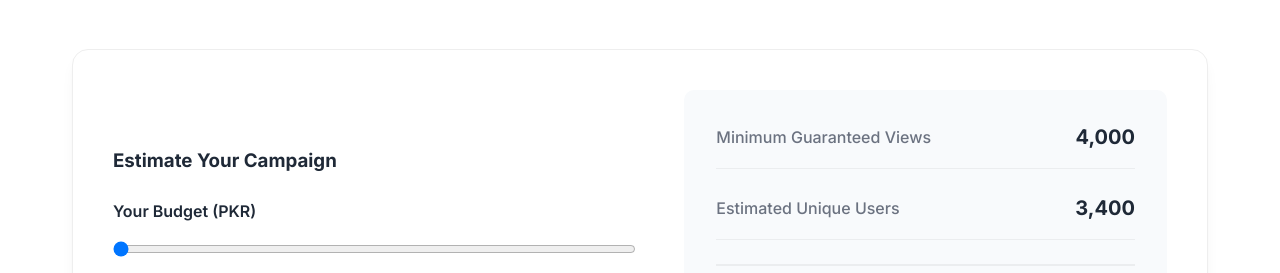
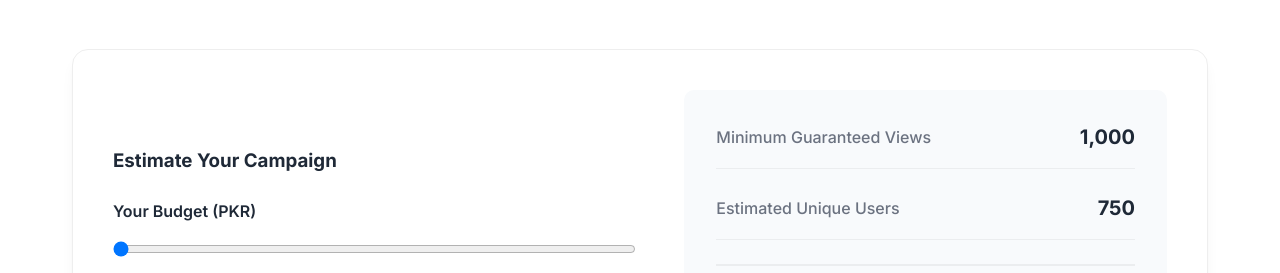
Before and after one commit to huzzy69/fg-free-wifi, a React (Vite) app: page /advertisers in a window 1280 px wide. Shown: the part 881-1154 px from the top of the page. Built offline with nearby package versions, Linux system fonts and the light colour scheme.

Commit message:
Update ROI calculator to match screenshot specs

```diff
--- a/src/pages/Advertisers.tsx
+++ b/src/pages/Advertisers.tsx
@@ -147,13 +147,13 @@ const Advertisers: React.FC = () => {
                                     className="range-slider"
                                     onChange={(e) => {
                                         const val = parseInt(e.target.value);
-                                        const views = Math.floor(val / 2.5); // Assuming avg 2.5 PKR per view
+                                        const views = Math.floor(val / 10); // Assuming avg 10 PKR per view
                                         const budgetEl = document.getElementById('calc-budget');
                                         const viewsEl = document.getElementById('calc-views');
                                         const usersEl = document.getElementById('calc-users');
                                         if (budgetEl) budgetEl.innerText = val.toLocaleString();
                                         if (viewsEl) viewsEl.innerText = views.toLocaleString();
-                                        if (usersEl) usersEl.innerText = Math.floor(views * 0.85).toLocaleString();
+                                        if (usersEl) usersEl.innerText = Math.floor(views * 0.75).toLocaleString();
                                     }}
                                 />
                                 <div className="budget-display">PKR <span id="calc-budget">10,000</span></div>
@@ -162,11 +162,11 @@ const Advertisers: React.FC = () => {
                         <div className="calculator-results">
                             <div className="result-item">
                                 <span className="label">Minimum Guaranteed Views</span>
-                                <span className="value" id="calc-views">4,000</span>
+                                <span className="value" id="calc-views">1,000</span>
                             </div>
                             <div className="result-item">
                                 <span className="label">Estimated Unique Users</span>
-                                <span className="value" id="calc-users">3,400</span>
+                                <span className="value" id="calc-users">750</span>
                             </div>
                             <div className="result-item highlight">
                                 <span className="label">Average Pay Per Click</span>
```
